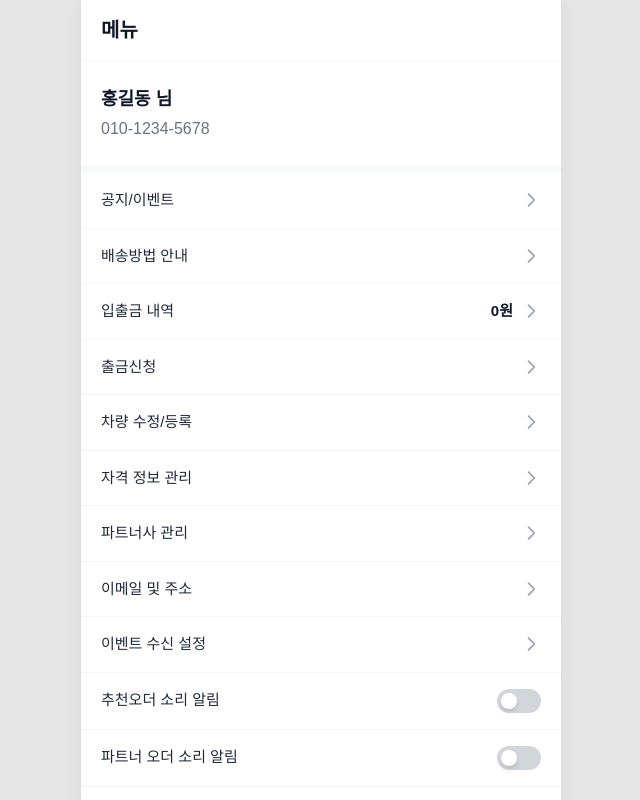
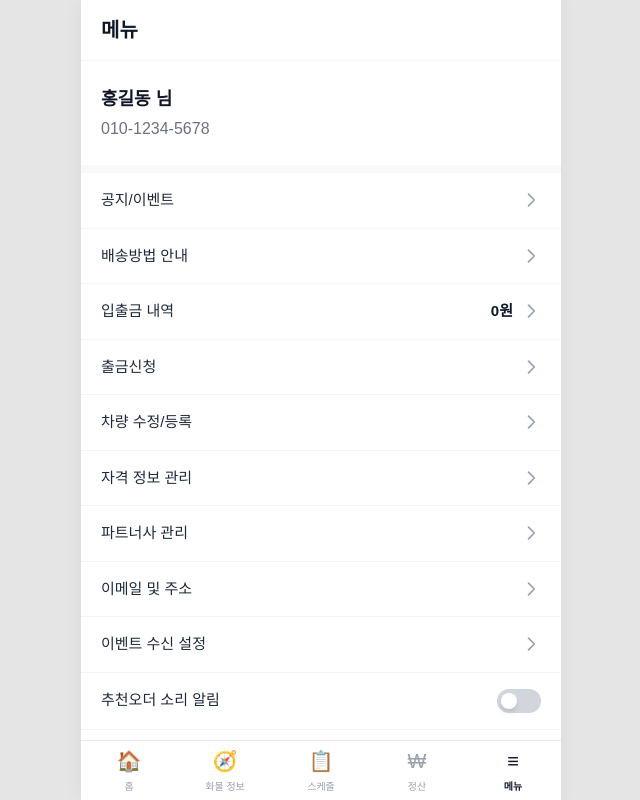
Before and after one commit to KwonLogistics/KAUL_CAMPASS, a Next.js app: page /menu in a window 1280 px wide. Shown: the top 800 px of the page, without its empty margins (319-959 px from the left). Built offline with nearby package versions, Linux system fonts and the light colour scheme; a web font is replaced by a local one.

Commit message:
Fix global layout scroll: prevent body scroll and keep GNB fixed

```diff
--- a/src/app/globals.css
+++ b/src/app/globals.css
@@ -11,16 +11,17 @@ body {
   background-color: #e5e5e5;
   display: flex;
   justify-content: center;
-  min-height: 100vh;
+  height: 100dvh; /* Changed from min-height */
   margin: 0;
   padding: 0;
+  overflow: hidden; /* Prevent global body scroll */
 }
 
 .mobile-container {
   width: 100%;
   max-width: 480px;
   background-color: #f8f9fa;
-  min-height: 100vh;
+  height: 100%; /* Take full height of body */
   box-shadow: 0 0 20px rgba(0,0,0,0.05);
   position: relative;
   display: flex;
```
